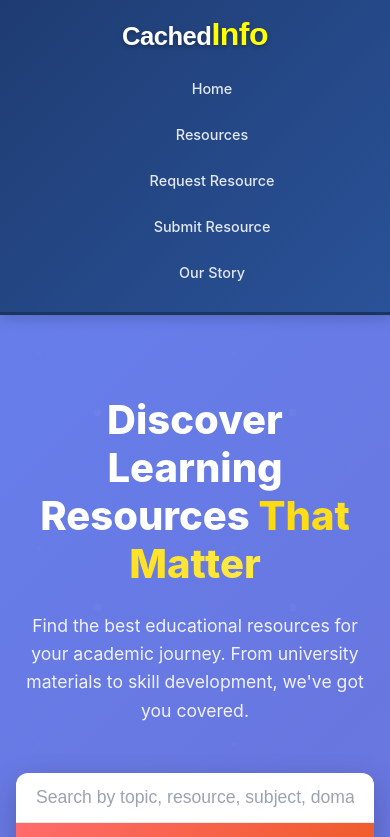
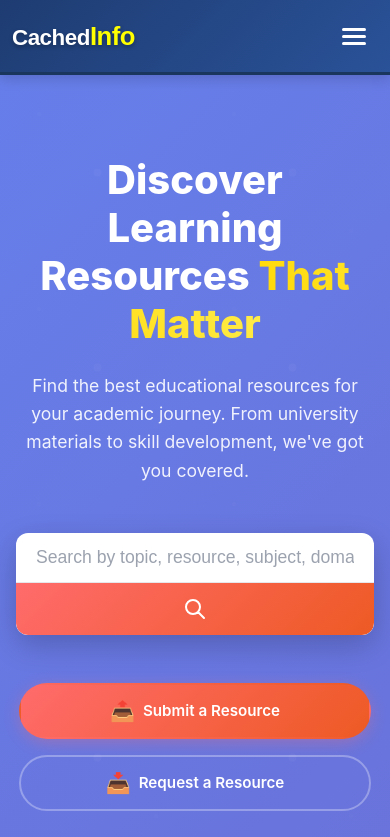
Before and after one commit to Gurleen020705/cached-info-new, a React (Create React App) app in the folder client/: page / in a window 390 px wide. Shown: the top 837 px of the page. Built offline with nearby package versions, Linux system fonts and the light colour scheme.

Commit message:
udpated header, made it responsive. updated packages

```diff
--- a/client/src/components/Header.css
+++ b/client/src/components/Header.css
@@ -10,6 +10,7 @@
     z-index: 1000;
     flex-wrap: wrap;
     border-bottom: 3px solid #1a365d;
+    position: relative;
 }
 
 .logo {
@@ -19,18 +20,19 @@
     letter-spacing: -0.5px;
     text-shadow: 0 2px 4px rgba(0, 0, 0, 0.3);
     font-family: 'Arial', sans-serif;
+    z-index: 1001;
+}
+
+.logo strong {
+    font-size: 2rem;
+    color: yellow;
 }
 
 .nav {
     display: flex;
     gap: 0.5rem;
-    flex-wrap: wrap;
     align-items: center;
-}
-
-strong {
-    font-size: 2rem;
-    color: yellow;
+    transition: all 0.3s ease;
 }
 
 .nav-link {
@@ -59,45 +61,196 @@ strong {
     box-shadow: 0 2px 4px rgba(0, 0, 0, 0.2);
 }
 
-/* Active state for current page */
 .nav-link.active {
     background-color: rgba(255, 255, 255, 0.2);
     color: #ffffff;
     border-color: rgba(255, 255, 255, 0.3);
 }
 
+/* Hamburger Menu Styles */
+.hamburger-menu {
+    display: none;
+    flex-direction: column;
+    justify-content: center;
+    align-items: center;
+    width: 48px;
+    height: 48px;
+    background: none;
+    border: none;
+    cursor: pointer;
+    padding: 0;
+    z-index: 1001;
+    border-radius: 8px;
+    transition: background-color 0.3s ease;
+}
+
+.hamburger-menu:hover {
+    background-color: rgba(255, 255, 255, 0.1);
+}
+
+.hamburger-line {
+    width: 24px;
+    height: 3px;
+    background-color: #ffffff;
+    margin: 2px 0;
+    transition: all 0.3s ease;
+    border-radius: 2px;
+}
+
+.hamburger-active .hamburger-line:nth-child(1) {
+    transform: translateY(7px) rotate(45deg);
+}
+
+.hamburger-active .hamburger-line:nth-child(2) {
+    opacity: 0;
+}
+
+.hamburger-active .hamburger-line:nth-child(3) {
+    transform: translateY(-7px) rotate(-45deg);
+}
+
+/* Mobile Navigation Styles */
 @media (max-width: 768px) {
     .header {
         padding: 1rem;
-        flex-direction: column;
-        gap: 1rem;
+        position: relative;
     }
 
     .logo {
         font-size: 1.6rem;
     }
 
+    .hamburger-menu {
+        display: flex;
+    }
+
     .nav {
+        position: fixed;
+        top: 0;
+        left: 0;
         width: 100%;
+        height: 100vh;
+        background: linear-gradient(135deg, #1e3c72 0%, #2a5298 100%);
+        flex-direction: column;
         justify-content: center;
-        gap: 0.25rem;
+        align-items: center;
+        gap: 2rem;
+        transform: translateX(-100%);
+        opacity: 0;
+        visibility: hidden;
+        transition: all 0.3s ease;
+        z-index: 1000;
+    }
+
+    .nav.nav-open {
+        transform: translateX(0);
+        opacity: 1;
+        visibility: visible;
     }
 
     .nav-link {
-        padding: 0.6rem 1rem;
-        font-size: 0.9rem;
+        padding: 1rem 2rem;
+        font-size: 1.2rem;
+        width: 80%;
+        text-align: center;
+        border: 2px solid rgba(255, 255, 255, 0.2);
+        margin: 0.5rem 0;
+        background: rgba(255, 255, 255, 0.1);
+        backdrop-filter: blur(10px);
+        border-radius: 12px;
+    }
+
+    .nav-link:hover {
+        background-color: rgba(255, 255, 255, 0.2);
+        transform: scale(1.05);
+        border-color: rgba(255, 255, 255, 0.4);
     }
 }
 
 @media (max-width: 480px) {
-    .nav {
-        flex-direction: column;
-        width: 100%;
+    .header {
+        padding: 0.75rem;
+    }
+
+    .logo {
+        font-size: 1.4rem;
+    }
+
+    .logo strong {
+        font-size: 1.6rem;
     }
 
     .nav-link {
-        width: 100%;
-        text-align: center;
-        margin-bottom: 0.25rem;
+        width: 90%;
+        font-size: 1.1rem;
+        padding: 0.8rem 1.5rem;
     }
 }
+
+/* Desktop view - ensure hamburger is hidden */
+@media (min-width: 769px) {
+    .hamburger-menu {
+        display: none !important;
+    }
+
+    .nav {
+        position: static !important;
+        transform: none !important;
+        opacity: 1 !important;
+        visibility: visible !important;
+        height: auto !important;
+        width: auto !important;
+        background: none !important;
+        flex-direction: row !important;
+        justify-content: flex-end !important;
+    }
+}
+
+/* Smooth scrolling for better UX */
+html {
+    scroll-behavior: smooth;
+}
+
+/* Focus styles for accessibility */
+.hamburger-menu:focus,
+.nav-link:focus {
+    outline: 2px solid #ffffff;
+    outline-offset: 2px;
+}
+
+/* Animation for nav links on mobile */
+.nav.nav-open .nav-link {
+    animation: slideInFromRight 0.3s ease-out forwards;
+}
+
+.nav.nav-open .nav-link:nth-child(1) {
+    animation-delay: 0.1s;
+}
+
+.nav.nav-open .nav-link:nth-child(2) {
+    animation-delay: 0.2s;
+}
+
+.nav.nav-open .nav-link:nth-child(3) {
+    animation-delay: 0.3s;
+}
+
+.nav.nav-open .nav-link:nth-child(4) {
+    animation-delay: 0.4s;
+}
+
+.nav.nav-open .nav-link:nth-child(5) {
+    animation-delay: 0.5s;
+}
+
+@keyframes slideInFromRight {
+    from {
+        opacity: 0;
+        transform: translateX(50px);
+    }
+
+    to {
+        opacity: 1;
+        transform: translateX(0);
+    }
+}
--- a/client/src/components/Header.jsx
+++ b/client/src/components/Header.jsx
@@ -1,17 +1,109 @@
-import React from 'react';
-import { Link } from 'react-router-dom';
+import React, { useState, useEffect } from 'react';
+import { Link, useLocation } from 'react-router-dom';
 import './Header.css';
 
 const Header = () => {
+    const [isMenuOpen, setIsMenuOpen] = useState(false);
+    const location = useLocation();
+
+    // Close menu on route change
+    useEffect(() => {
+        setIsMenuOpen(false);
+    }, [location.pathname]);
+
+    // Handle window resize
+    useEffect(() => {
+        const handleResize = () => {
+            if (window.innerWidth > 768 && isMenuOpen) {
+                setIsMenuOpen(false);
+            }
+        };
+
+        window.addEventListener('resize', handleResize);
+        return () => window.removeEventListener('resize', handleResize);
+    }, [isMenuOpen]);
+
+    // Handle escape key
+    useEffect(() => {
+        const handleEscape = (e) => {
+            if (e.key === 'Escape' && isMenuOpen) {
+                setIsMenuOpen(false);
+            }
+        };
+
+        document.addEventListener('keydown', handleEscape);
+        return () => document.removeEventListener('keydown', handleEscape);
+    }, [isMenuOpen]);
+
+    // Prevent body scroll when menu is open
+    useEffect(() => {
+        document.body.style.overflow = isMenuOpen ? 'hidden' : '';
+        return () => {
+            document.body.style.overflow = '';
+        };
+    }, [isMenuOpen]);
+
+    const toggleMenu = () => {
+        setIsMenuOpen(!isMenuOpen);
+    };
+
+    const closeMenu = () => {
+        setIsMenuOpen(false);
+    };
+
+    const isActive = (path) => location.pathname === path;
+
     return (
         <header className="header">
             <div className="logo">Cached<strong>Info</strong></div>
-            <nav className="nav">
-                <Link to="/" className="nav-link">Home</Link>
-                <Link to="/resources" className="nav-link">Resources</Link>
-                <Link to="/request" className="nav-link">Request Resource</Link>
-                <Link to="/submit" className="nav-link">Submit Resource</Link>
-                <Link to="/our-story" className="nav-link">Our Story</Link>
+
+            <button
+                className={`hamburger-menu ${isMenuOpen ? 'hamburger-active' : ''}`}
+                onClick={toggleMenu}
+                aria-label="Toggle navigation menu"
+                aria-expanded={isMenuOpen}
+            >
+                <span className="hamburger-line"></span>
+                <span className="hamburger-line"></span>
+                <span className="hamburger-line"></span>
+            </button>
+
+            <nav className={`nav ${isMenuOpen ? 'nav-open' : ''}`}>
+                <Link
+                    to="/"
+                    className={`nav-link ${isActive('/') ? 'active' : ''}`}
+                    onClick={closeMenu}
+                >
+                    Home
+                </Link>
+                <Link
+                    to="/resources"
+                    className={`nav-link ${isActive('/resources') ? 'active' : ''}`}
+                    onClick={closeMenu}
+                >
+                    Resources
+                </Link>
+                <Link
+                    to="/request"
+                    className={`nav-link ${isActive('/request') ? 'active' : ''}`}
+                    onClick={closeMenu}
+                >
+                    Request Resource
+                </Link>
+                <Link
+                    to="/submit"
+                    className={`nav-link ${isActive('/submit') ? 'active' : ''}`}
+                    onClick={closeMenu}
+                >
+                    Submit Resource
+                </Link>
+                <Link
+                    to="/our-story"
+                    className={`nav-link ${isActive('/our-story') ? 'active' : ''}`}
+                    onClick={closeMenu}
+                >
+                    Our Story
+                </Link>
             </nav>
         </header>
     );
```
Also changed, not shown: client/package.json (+3 -7 lines), 1 other file (tests, documents, lock files or other folders).
